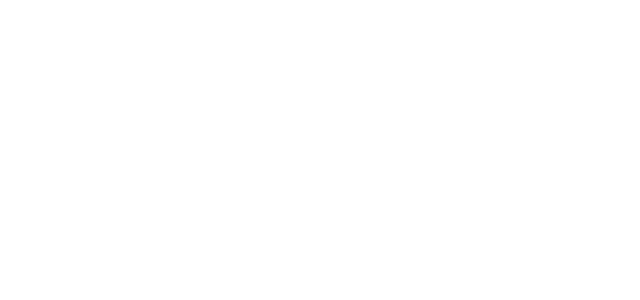
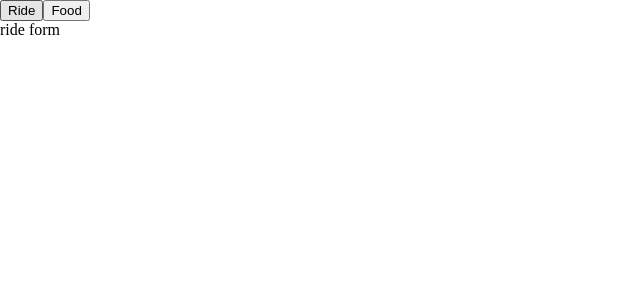
Before and after one commit to ZahraaAlhawaj/DreamScapeParks, a React (Vite) app: page /add in a window 1280 px wide. Before the commit this address had no page. Shown: the top 300 px of the page, without its empty margins (0-640 px from the left). Built offline with nearby package versions, Linux system fonts and the light colour scheme.

Commit message:
create addPage component

```diff
--- a/src/App.jsx
+++ b/src/App.jsx
@@ -2,6 +2,7 @@
 import { Route, Routes } from 'react-router-dom'
 import Home from './components/Home'
 import About from './components/About'
+import AddPage from './components/AddPage'
 
 const App = () => {
   return (
@@ -11,6 +12,7 @@
         <Routes>
           <Route path="/" element={<Home />} />
           <Route path="/about" element={<About />} />
+          <Route path="/add" element={<AddPage />} />
         </Routes>
       </main>
     </div>
--- /dev/null
+++ b/src/components/AddPage.jsx
@@ -0,0 +1,40 @@
+import { useState, useEffect } from 'react'
+import RideForm from './RideForm'
+import FoodForm from './FoodForm'
+const AddPage = () => {
+  const [form, setForm] = useState('ride')
+  const [selectedForm, setSelectedForm] = useState(null)
+
+  useEffect(() => {
+    let selectedForm
+    switch (form) {
+      case 'ride':
+        setSelectedForm(<RideForm />)
+        break
+      case 'food':
+        setSelectedForm(<FoodForm />)
+      default:
+        break
+    }
+  }, [form])
+
+  const toggleForm = (event) => {
+    event.target.value === 'ride' ? setForm('ride') : setForm('food')
+  }
+
+  return (
+    <div>
+      <section className="toggle-form">
+        <button onClick={toggleForm} value="ride">
+          Ride
+        </button>
+        <button onClick={toggleForm} value="food">
+          Food
+        </button>
+      </section>
+      <section className="form-section">{selectedForm}</section>
+    </div>
+  )
+}
+
+export default AddPage
--- /dev/null
+++ b/src/components/FoodForm.jsx
@@ -0,0 +1,5 @@
+const FoodForm = () => {
+  return <div>food form</div>
+}
+
+export default FoodForm
--- /dev/null
+++ b/src/components/RideForm.jsx
@@ -0,0 +1,10 @@
+const RideForm = () => {
+  return (
+    <div>
+      ride form
+      <form></form>
+    </div>
+  )
+}
+
+export default RideForm
```
